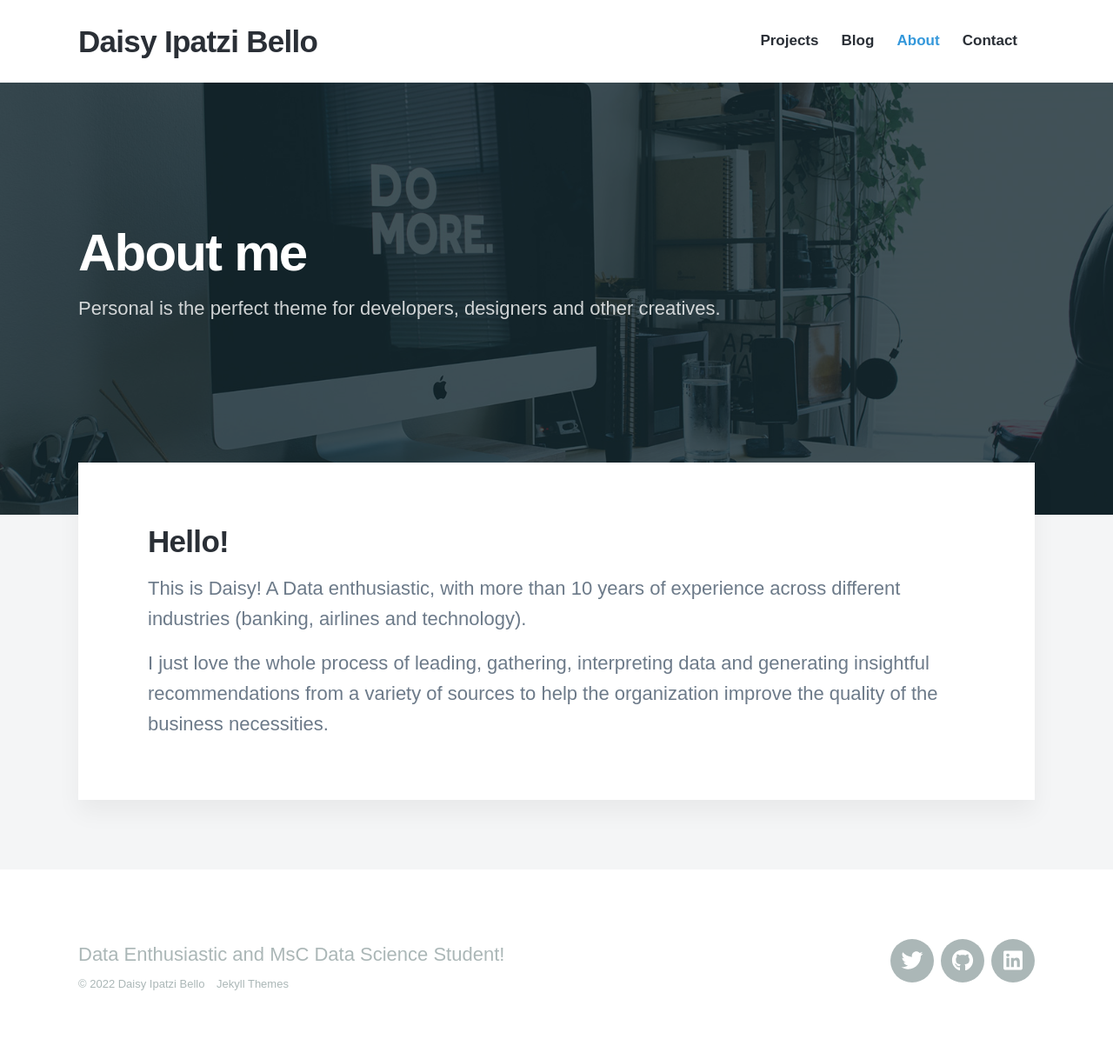
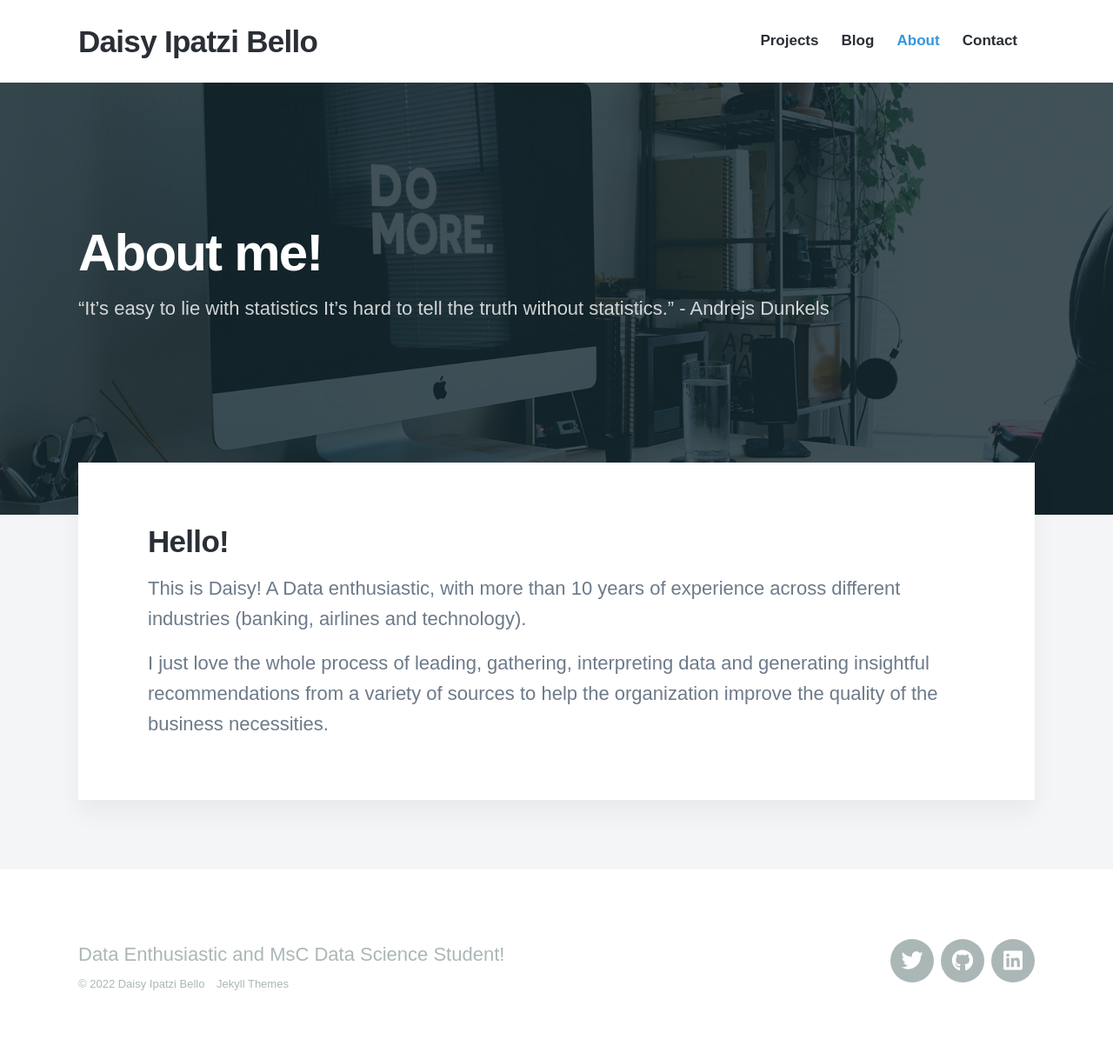
Before and after one commit to DaisyIpatzi/daisyipatzi.github.io, a Jekyll site: the page built from _pages/about.md, in a window 1280 px wide. Shown: the whole page at 87% size. Built offline with Jekyll 4.4.1, drawn with Linux system fonts in a browser that asks for light colours; nearby versions of some CDN libraries; some web fonts are replaced.

Commit message:
Update about.md

```diff
--- a/_pages/about.md
+++ b/_pages/about.md
@@ -1,7 +1,7 @@
 ---
-title: About me
-subtitle: Personal is the perfect theme for developers, designers and other creatives.
-description: Personal is the perfect theme for developers, designers and other creatives.
+title: About me!
+subtitle: “It’s easy to lie with statistics It’s hard to tell the truth without statistics.” - Andrejs Dunkels
+description: Here, you will find information about myself!
 featured_image: /images/demo/about.jpg
 ---
 
```
